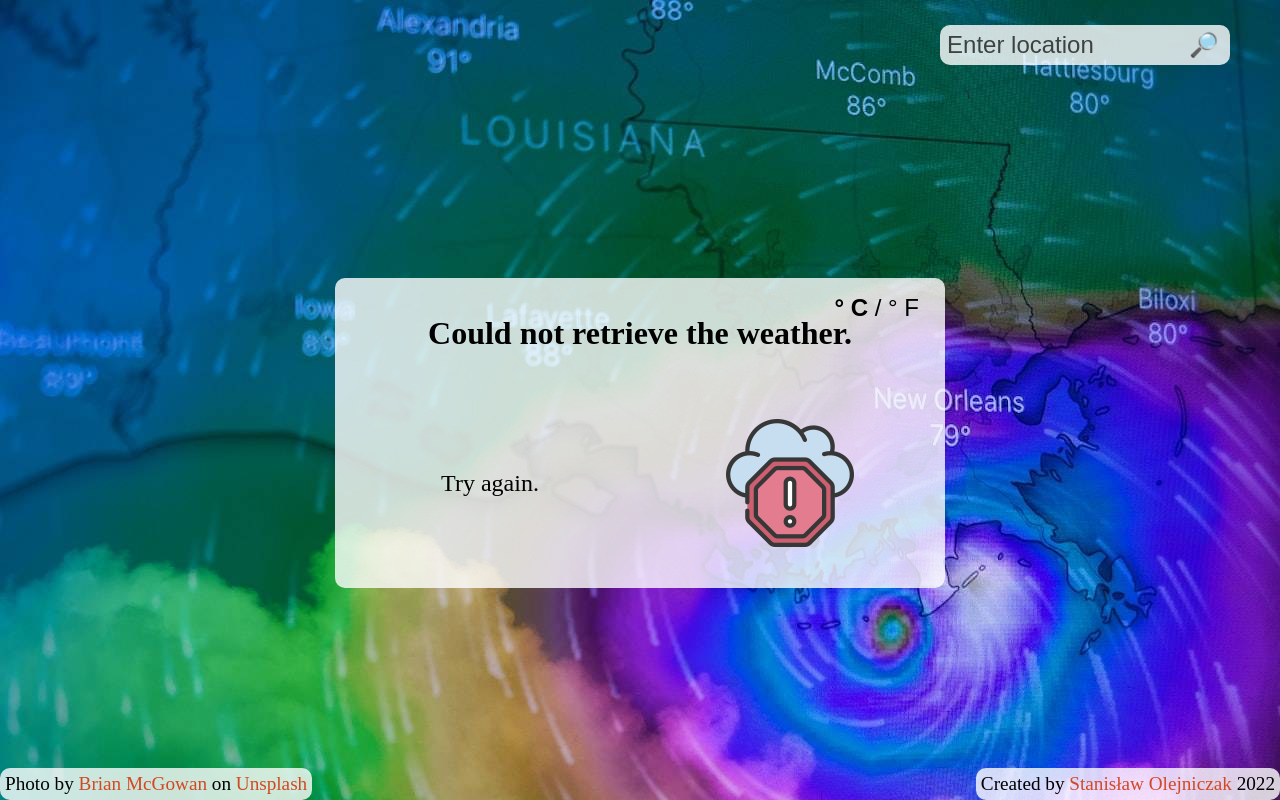
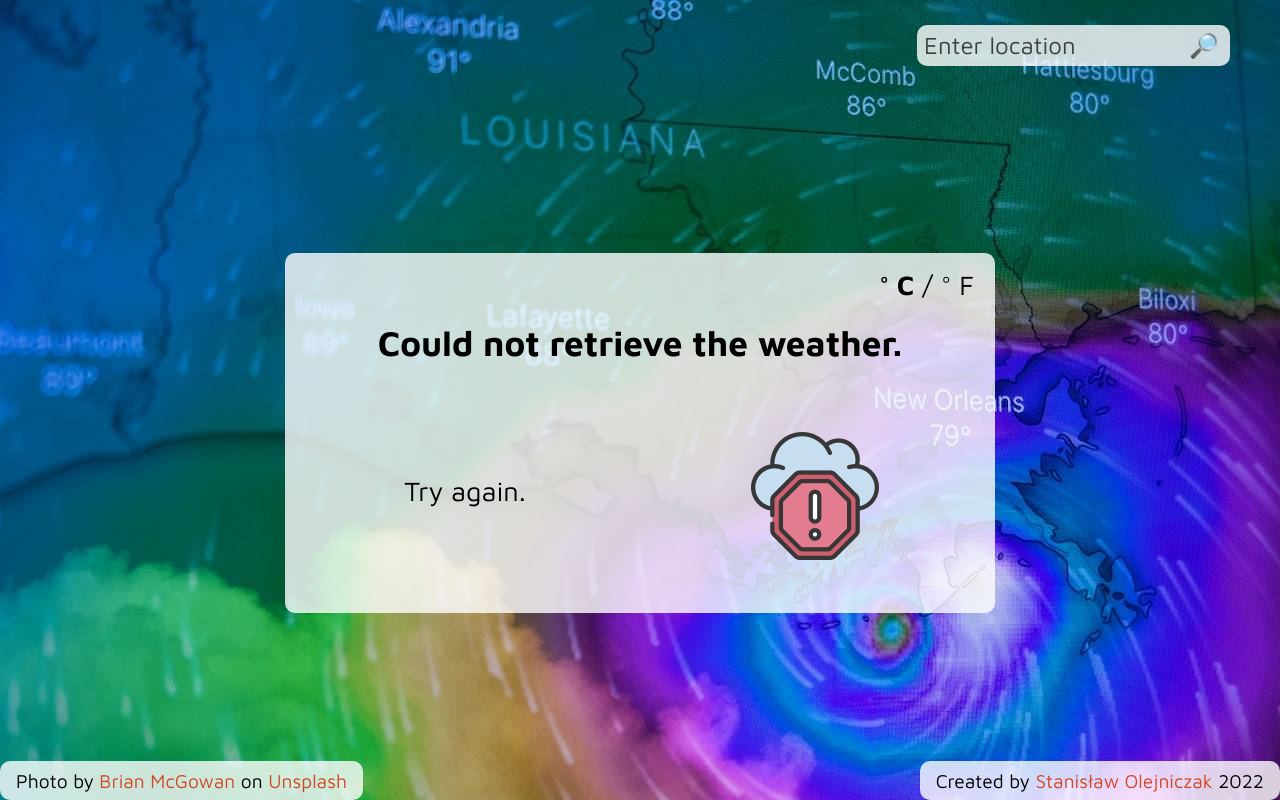
Before and after one commit to McStanley/weather-app, a website built with webpack: page src/index.html in a window 1280 px wide. Built offline with nearby package versions, Linux system fonts and the light colour scheme; no server answers.

Commit message:
Add custom font and adjust layout

```diff
--- a/src/style.css
+++ b/src/style.css
@@ -1,3 +1,8 @@
+@font-face {
+  font-family: 'Maven Pro';
+  src: url('./assets/MavenPro-VariableFont_wght.ttf');
+}
+
 body {
   box-sizing: border-box;
   margin: 0;
@@ -7,11 +12,20 @@ body {
   display: flex;
   flex-direction: column;
   align-items: center;
+  font-family: 'Maven Pro', sans-serif;
 }
 
 a {
   text-decoration: none;
   color: #d34822;
+}
+
+button,
+input {
+  font-size: inherit;
+  background-color: transparent;
+  border: none;
+  font-family: inherit;
 }
 
 button {
@@ -26,11 +40,16 @@ input:focus {
   color: rgba(0, 0, 0, 0.7);
 }
 
+p {
+  margin: 0;
+}
+
 #form-query {
   margin-top: 25px;
   margin-right: 50px;
   width: fit-content;
   align-self: end;
+  font-size: 1.5rem;
 }
 
 .translucent-bg {
@@ -39,27 +58,20 @@ input:focus {
   padding: 5px;
 }
 
-#input-query,
-#btn-submit,
-#btn-units {
-  background-color: transparent;
-  border: none;
-  font-size: 24px;
-}
-
 #input-query {
-  width: 230px;
+  width: 250px;
 }
 
 main {
   position: relative;
   margin: auto 0;
-  width: 600px;
-  height: 300px;
+  width: 700px;
+  height: 350px;
   display: grid;
   grid-template-columns: 1fr 1fr;
-  grid-template-rows: auto 1fr;
+  grid-template-rows: auto auto 1fr;
   grid-template-areas:
+    'units units'
     'location location'
     'weather icon';
   place-items: center;
@@ -67,13 +79,18 @@ main {
 
 #p-location {
   grid-area: location;
-  font-size: 2rem;
+  align-self: end;
+  margin: 20px 0;
+  font-size: 2.2rem;
   font-weight: bold;
 }
 
 #weather-details {
   grid-area: weather;
-  font-size: 1.5rem;
+  font-size: 1.7rem;
+  display: flex;
+  flex-direction: column;
+  gap: 10px;
 }
 
 #p-condition::first-letter {
@@ -99,12 +116,15 @@ main {
 #photo-attribution,
 #author {
   font-size: 1.2rem;
+  padding: 8px 16px;
 }
 
 #btn-units {
-  position: absolute;
-  top: 15px;
-  right: 20px;
+  grid-area: units;
+  justify-self: end;
+  margin-top: 10px;
+  margin-right: 10px;
+  font-size: 1.7rem;
 }
 
 .bold {
```
Also changed, not shown: dist/062f2c55ba707b91a7b7.ttf (added), dist/main.js, src/assets/MavenPro-VariableFont_wght.ttf (added).
